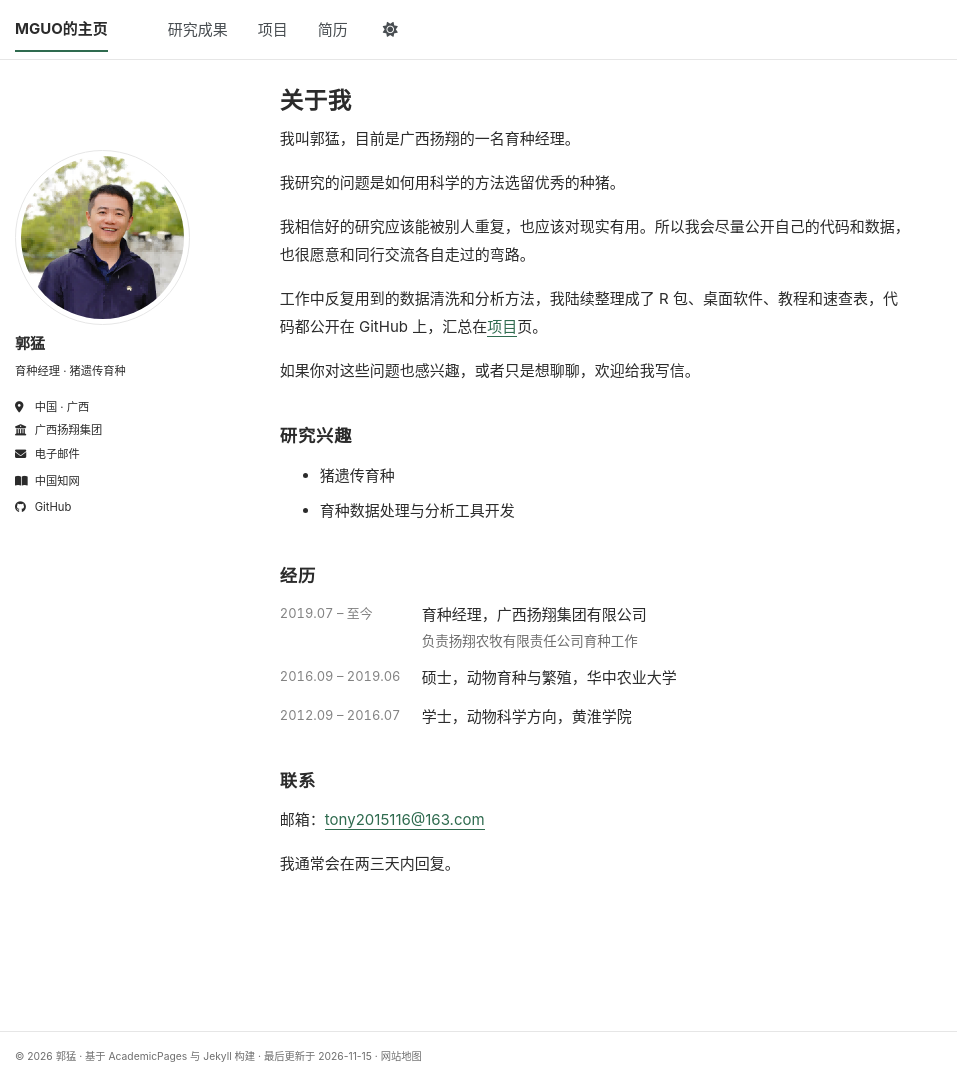
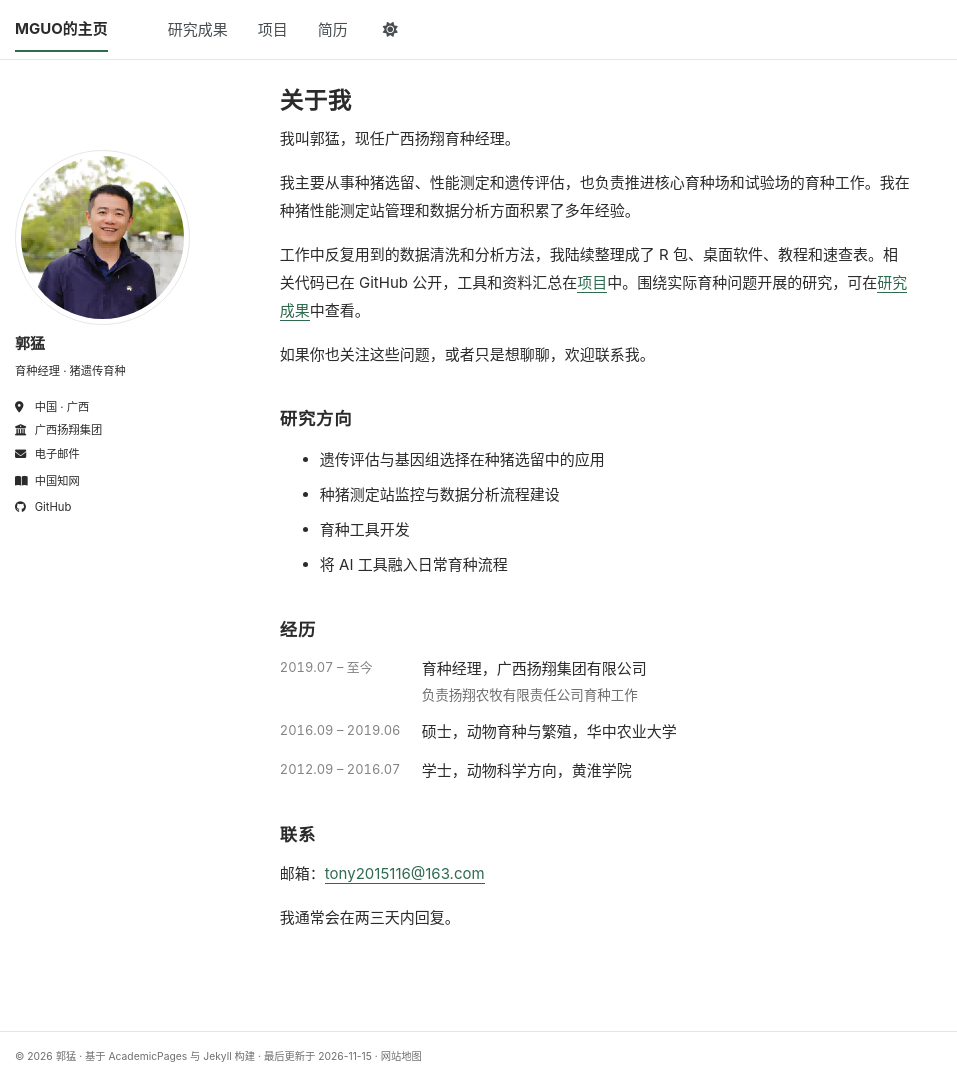
Before and after one commit to tony2015116/tony2015116.github.io, a Jekyll site: the page built from _pages/about.md, in a window 1280 px wide and 1081 px high. Shown: the whole window, without its empty margins (0-957 px from the left). Built offline with Jekyll 4.4.1, drawn with Linux system fonts in a browser that asks for light colours; a script bundle is joined from its source files by our own code; a style sheet for code colours, icons or effects is not loaded.

Commit message:
更新首页个人介绍和研究方向

```diff
--- a/_pages/about.md
+++ b/_pages/about.md
@@ -12,20 +12,20 @@ redirect_from:
 
 {% include base_path %}
 
-我叫郭猛，目前是广西扬翔的一名育种经理。
+我叫郭猛，现任广西扬翔育种经理。
 
-我研究的问题是如何用科学的方法选留优秀的种猪。
+我主要从事种猪选留、性能测定和遗传评估，也负责推进核心育种场和试验场的育种工作。我在种猪性能测定站管理和数据分析方面积累了多年经验。
 
-我相信好的研究应该能被别人重复，也应该对现实有用。所以我会尽量公开自己的代码和数据，也很愿意和同行交流各自走过的弯路。
+工作中反复用到的数据清洗和分析方法，我陆续整理成了 R 包、桌面软件、教程和速查表。相关代码已在 GitHub 公开，工具和资料汇总在[项目]({{ base_path }}/portfolio/)中。围绕实际育种问题开展的研究，可在[研究成果]({{ base_path }}/publications/)中查看。
 
-工作中反复用到的数据清洗和分析方法，我陆续整理成了 R 包、桌面软件、教程和速查表，代码都公开在 GitHub 上，汇总在[项目]({{ base_path }}/portfolio/)页。
+如果你也关注这些问题，或者只是想聊聊，欢迎联系我。
 
-如果你对这些问题也感兴趣，或者只是想聊聊，欢迎给我写信。
+## 研究方向
 
-## 研究兴趣
-
-- 猪遗传育种
-- 育种数据处理与分析工具开发
+- 遗传评估与基因组选择在种猪选留中的应用
+- 种猪测定站监控与数据分析流程建设
+- 育种工具开发
+- 将 AI 工具融入日常育种流程
 
 ## 经历
 
```
